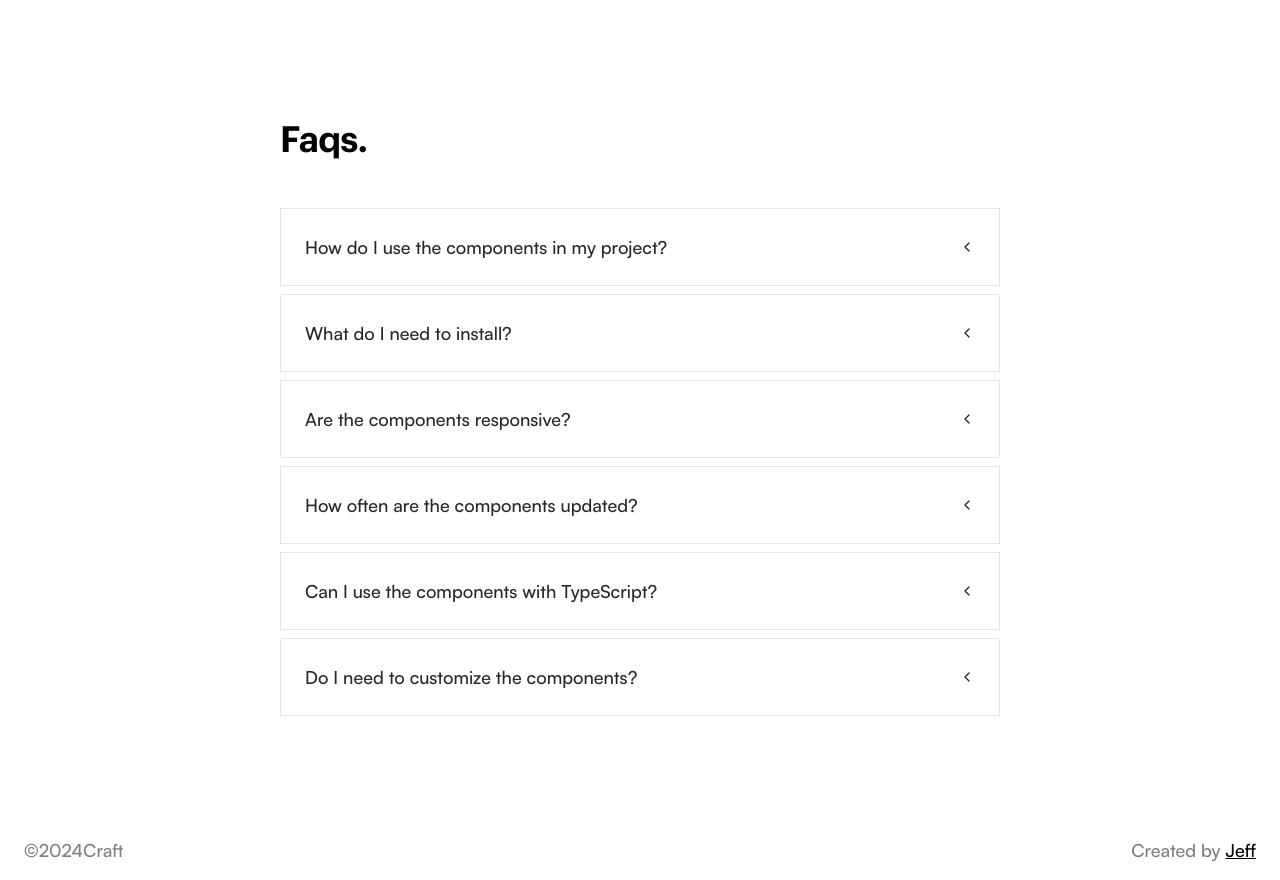
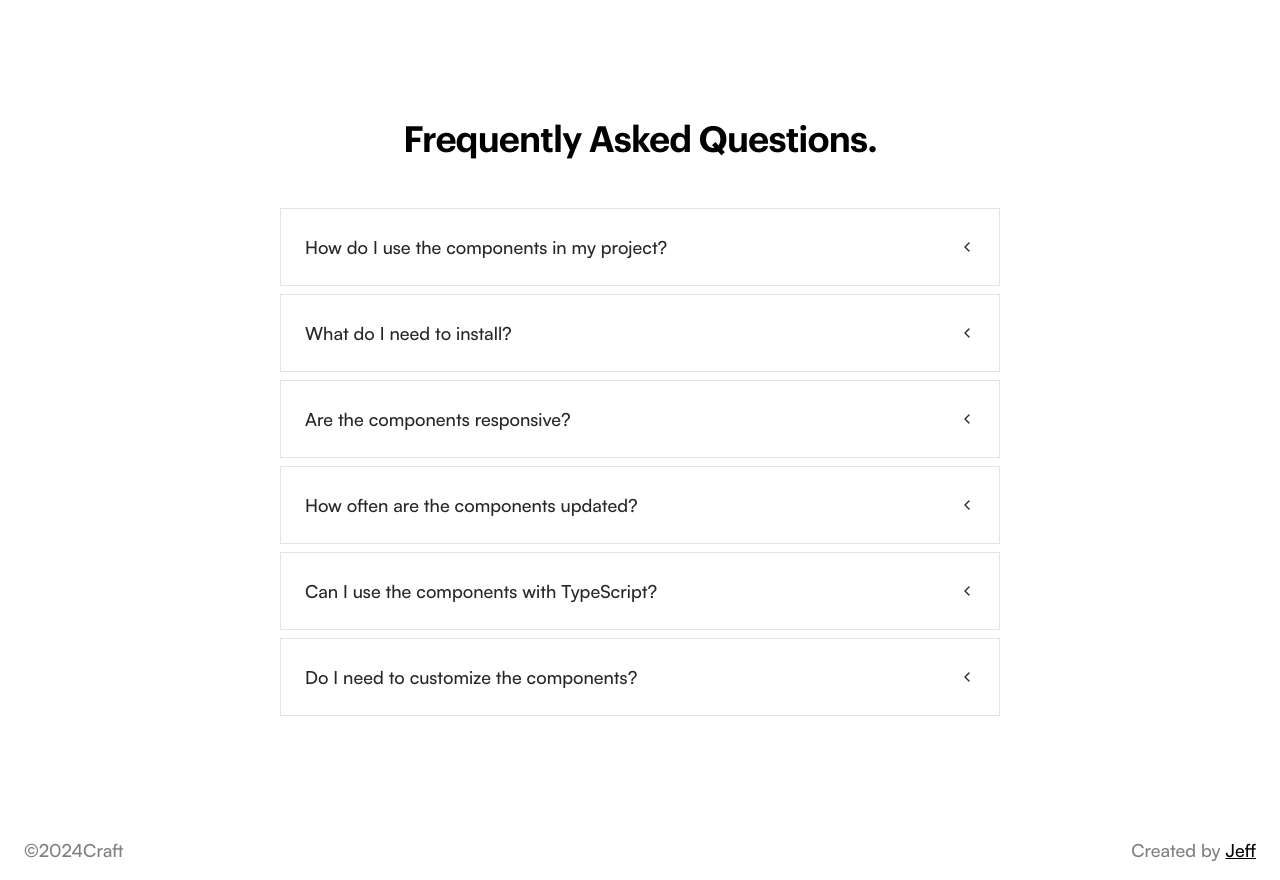
Before and after one commit to Jeff-Maina/craft, a Next.js app: page / in a window 1280 px wide. Shown: the part 2320-3200 px from the top of the page. Built offline with nearby package versions, Linux system fonts and the light colour scheme.

Commit message:
change faqs title

```diff
--- a/src/components/Faqs.tsx
+++ b/src/components/Faqs.tsx
@@ -30,8 +30,8 @@ const Faqs: FC = () => {
 
   return (
     <section className="p-6 max-w-3xl m-auto w-full font-satoshi-medium">
-      <h1 className="font-graphik-semibold text-2xl tracking-tight lg:text-4xl">
-        Faqs.
+      <h1 className="text-center font-graphik-semibold text-xl tracking-tight lg:text-4xl">
+        Frequently Asked Questions.
       </h1>
       <br />
       <br />
```
